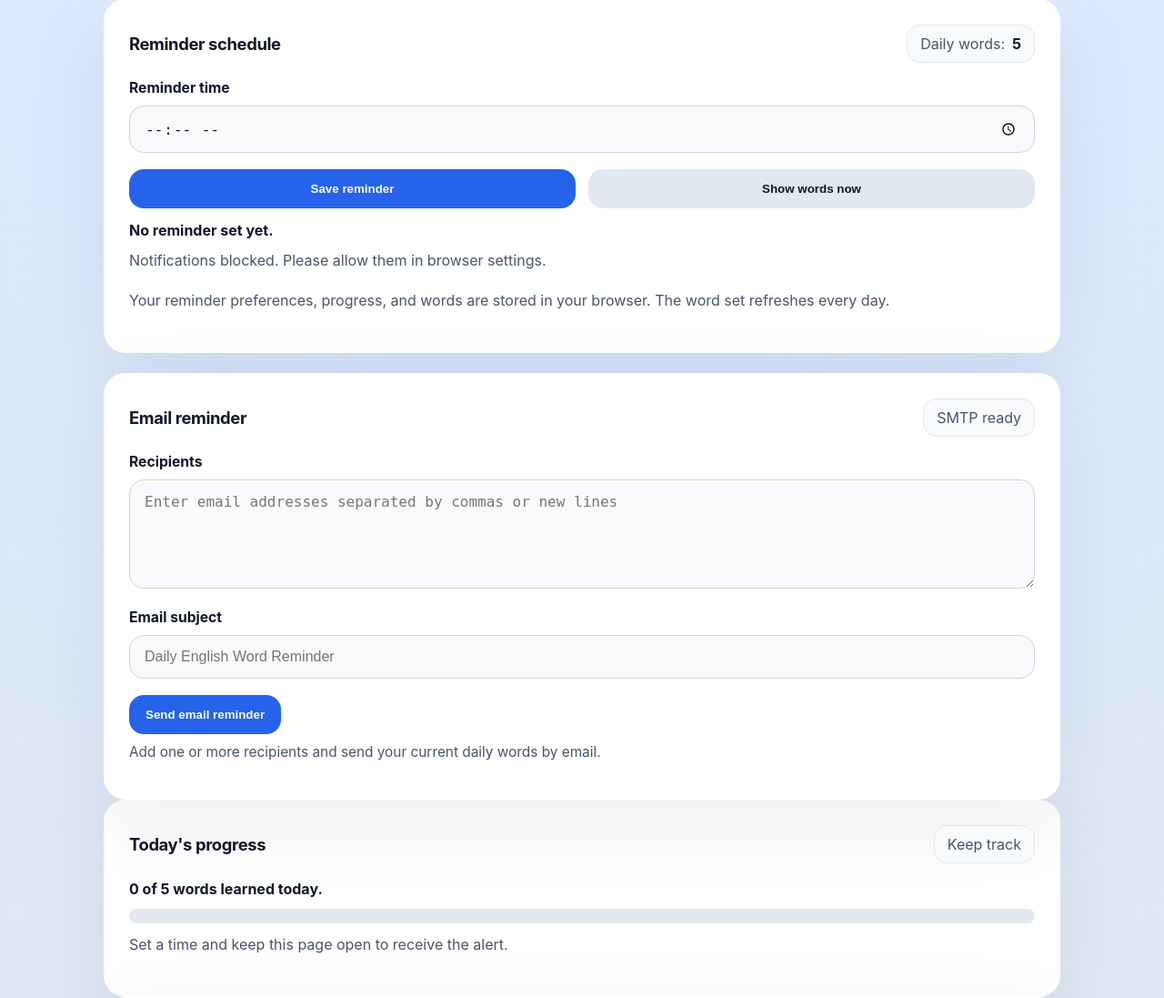
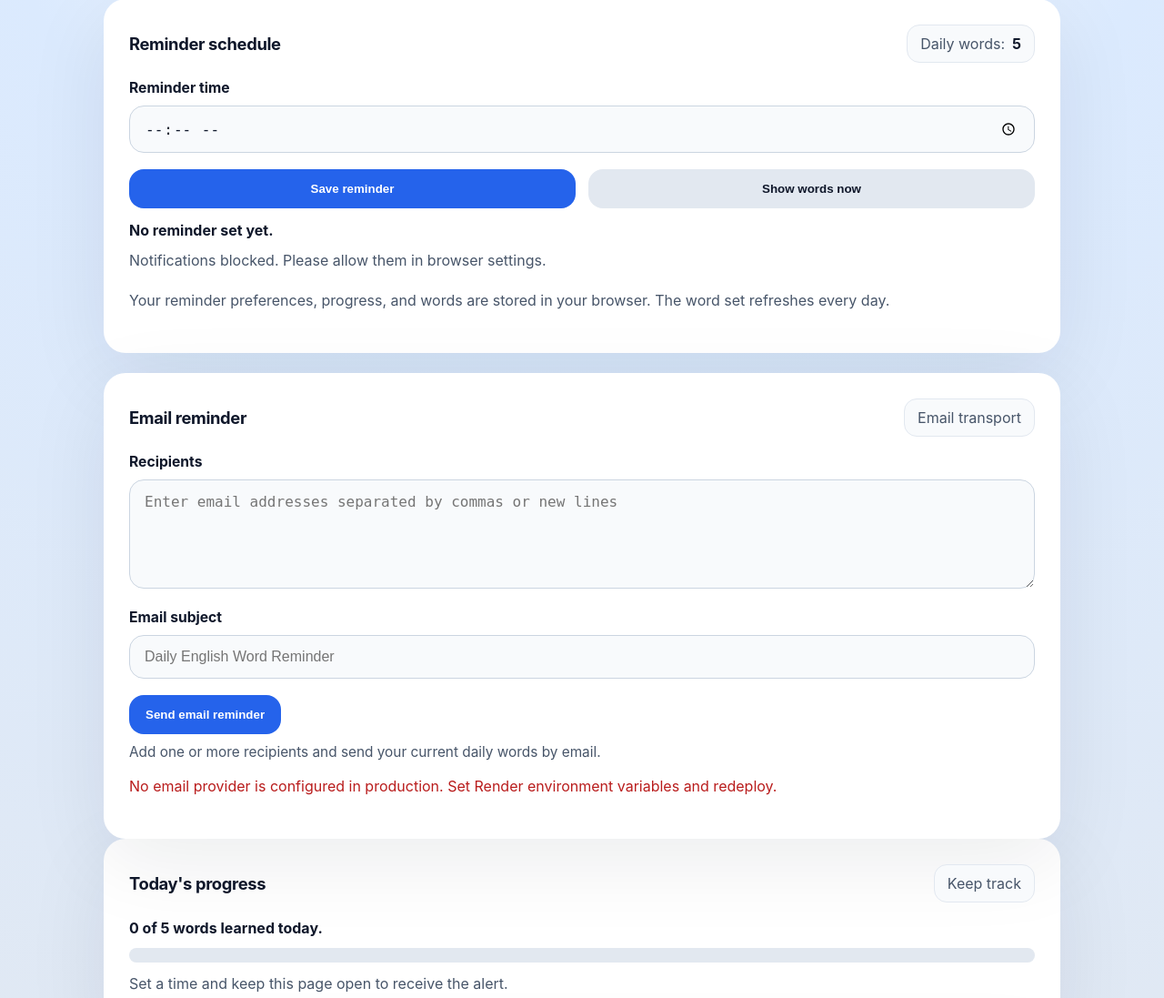
Before and after one commit to annguyenhoa1990/englishwordreminder, a Flask app: page / in a window 1280 px wide. Shown: the part 280-1377 px from the top of the page at 91% size. Run offline with Flask 2, Linux system fonts and the light colour scheme.

Commit message:
Add SendGrid fallback for email delivery and update docs

```diff
--- a/app.py
+++ b/app.py
@@ -1,7 +1,10 @@
 import argparse
+import json
 import os
 import smtplib
 import ssl
+import urllib.error
+import urllib.request
 from email.message import EmailMessage
 from flask import Flask, render_template, request, jsonify
 
@@ -110,7 +113,17 @@ SMTP_SERVER = os.environ.get('SMTP_SERVER')
 SMTP_PORT = int(os.environ.get('SMTP_PORT', '587'))
 SMTP_USERNAME = os.environ.get('SMTP_USERNAME')
 SMTP_PASSWORD = os.environ.get('SMTP_PASSWORD')
+SENDGRID_API_KEY = os.environ.get('SENDGRID_API_KEY')
+SENDGRID_SENDER = os.environ.get('SENDGRID_SENDER') or os.environ.get('EMAIL_SENDER') or SMTP_USERNAME
 EMAIL_SENDER = os.environ.get('EMAIL_SENDER') or SMTP_USERNAME
+
+def is_sendgrid_configured():
+    return bool(SENDGRID_API_KEY and SENDGRID_SENDER)
+
+
+def is_smtp_configured():
+    return bool(SMTP_SERVER and SMTP_USERNAME and SMTP_PASSWORD and EMAIL_SENDER)
+
 
 @app.route('/')
 def index():
@@ -119,6 +132,11 @@ def index():
         word_list=WORD_LIST,
         word_definitions=WORD_DEFINITIONS,
         daily_word_count=DAILY_WORD_COUNT,
+        smtp_configured=is_smtp_configured(),
+        sendgrid_configured=is_sendgrid_configured(),
+        smtp_server=SMTP_SERVER,
+        smtp_username=SMTP_USERNAME,
+        sendgrid_sender=SENDGRID_SENDER,
     )
 
 def build_email_body(words):
@@ -134,8 +152,9 @@ def build_email_body(words):
     plain_lines.append('Keep practicing and review them again later today.')
     return '\n'.join(plain_lines), '\n'.join(parts)
 
-def send_email_message(recipients, subject, words):
-    if not SMTP_SERVER or not SMTP_USERNAME or not SMTP_PASSWORD or not EMAIL_SENDER:
+
+def send_smtp_message(recipients, subject, words):
+    if not is_smtp_configured():
         raise ValueError('SMTP configuration is incomplete. Set SMTP_SERVER, SMTP_USERNAME, SMTP_PASSWORD, and EMAIL_SENDER.')
 
     plain_text, html_text = build_email_body(words)
@@ -151,6 +170,52 @@ def send_email_message(recipients, subject, words):
         server.starttls(context=context)
         server.login(SMTP_USERNAME, SMTP_PASSWORD)
         server.send_message(message)
+
+
+def send_sendgrid_message(recipients, subject, words):
+    if not is_sendgrid_configured():
+        raise ValueError('SendGrid is not configured. Set SENDGRID_API_KEY and SENDGRID_SENDER.')
+
+    plain_text, html_text = build_email_body(words)
+    payload = {
+        'personalizations': [
+            {
+                'to': [{'email': recipient} for recipient in recipients],
+                'subject': subject,
+            }
+        ],
+        'from': {'email': SENDGRID_SENDER},
+        'content': [
+            {'type': 'text/plain', 'value': plain_text},
+            {'type': 'text/html', 'value': html_text},
+        ],
+    }
+    request_data = json.dumps(payload).encode('utf-8')
+    request_headers = {
+        'Content-Type': 'application/json',
+        'Authorization': f'Bearer {SENDGRID_API_KEY}',
+    }
+    request = urllib.request.Request(
+        'https://api.sendgrid.com/v3/mail/send',
+        data=request_data,
+        headers=request_headers,
+        method='POST',
+    )
+
+    try:
+        with urllib.request.urlopen(request, timeout=20) as response:
+            if response.status not in (200, 202):
+                raise RuntimeError(f'SendGrid returned status {response.status}')
+    except urllib.error.HTTPError as error:
+        body = error.read().decode('utf-8', errors='ignore')
+        raise RuntimeError(f'SendGrid error: {error.code} {error.reason} - {body}') from error
+
+
+def send_email_message(recipients, subject, words):
+    if is_sendgrid_configured():
+        return send_sendgrid_message(recipients, subject, words)
+    return send_smtp_message(recipients, subject, words)
+
 
 @app.route('/send-email', methods=['POST'])
 def send_email_route():
--- a/templates/index.html
+++ b/templates/index.html
@@ -154,7 +154,7 @@
             <section class="box">
                 <div class="section-header">
                     <h2>Email reminder</h2>
-                    <span class="status-badge">SMTP ready</span>
+                    <span class="status-badge">Email transport</span>
                 </div>
                 <div class="form-field">
                     <label for="email-list">Recipients</label>
@@ -166,6 +166,13 @@
                 </div>
                 <button id="send-email" class="btn-primary">Send email reminder</button>
                 <p id="email-status" class="status-note">Add one or more recipients and send your current daily words by email.</p>
+                {% if sendgrid_configured %}
+                    <p class="hint">SendGrid is configured using <strong>{{ sendgrid_sender }}</strong>.</p>
+                {% elif smtp_configured %}
+                    <p class="hint">SMTP is configured for <strong>{{ smtp_username }}</strong> on <strong>{{ smtp_server }}</strong>.</p>
+                {% else %}
+                    <p class="hint" style="color: #b91c1c;">No email provider is configured in production. Set Render environment variables and redeploy.</p>
+                {% endif %}
             </section>
         </div>
 
```
Also changed, not shown: README.md, 1 other file.
